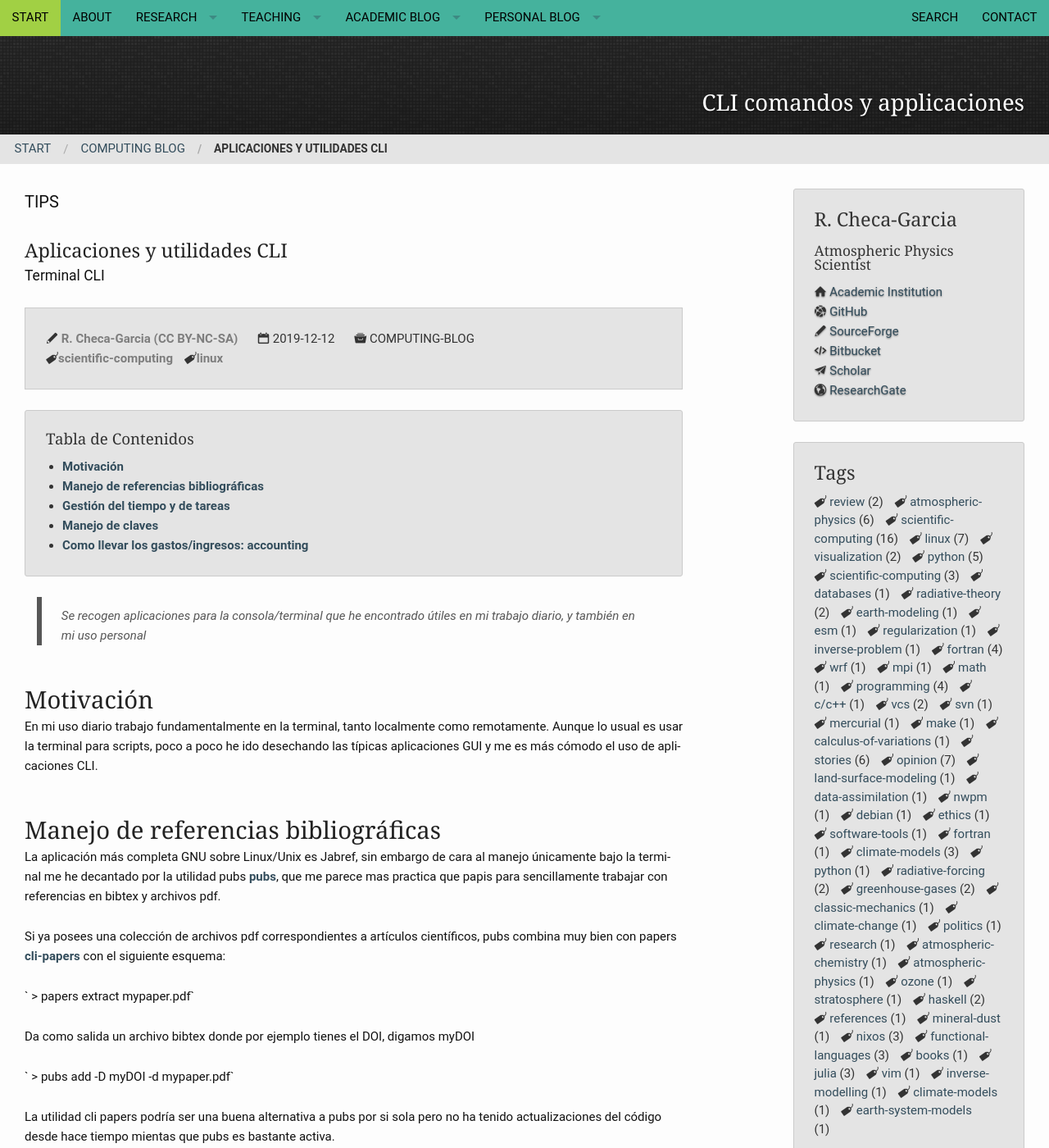
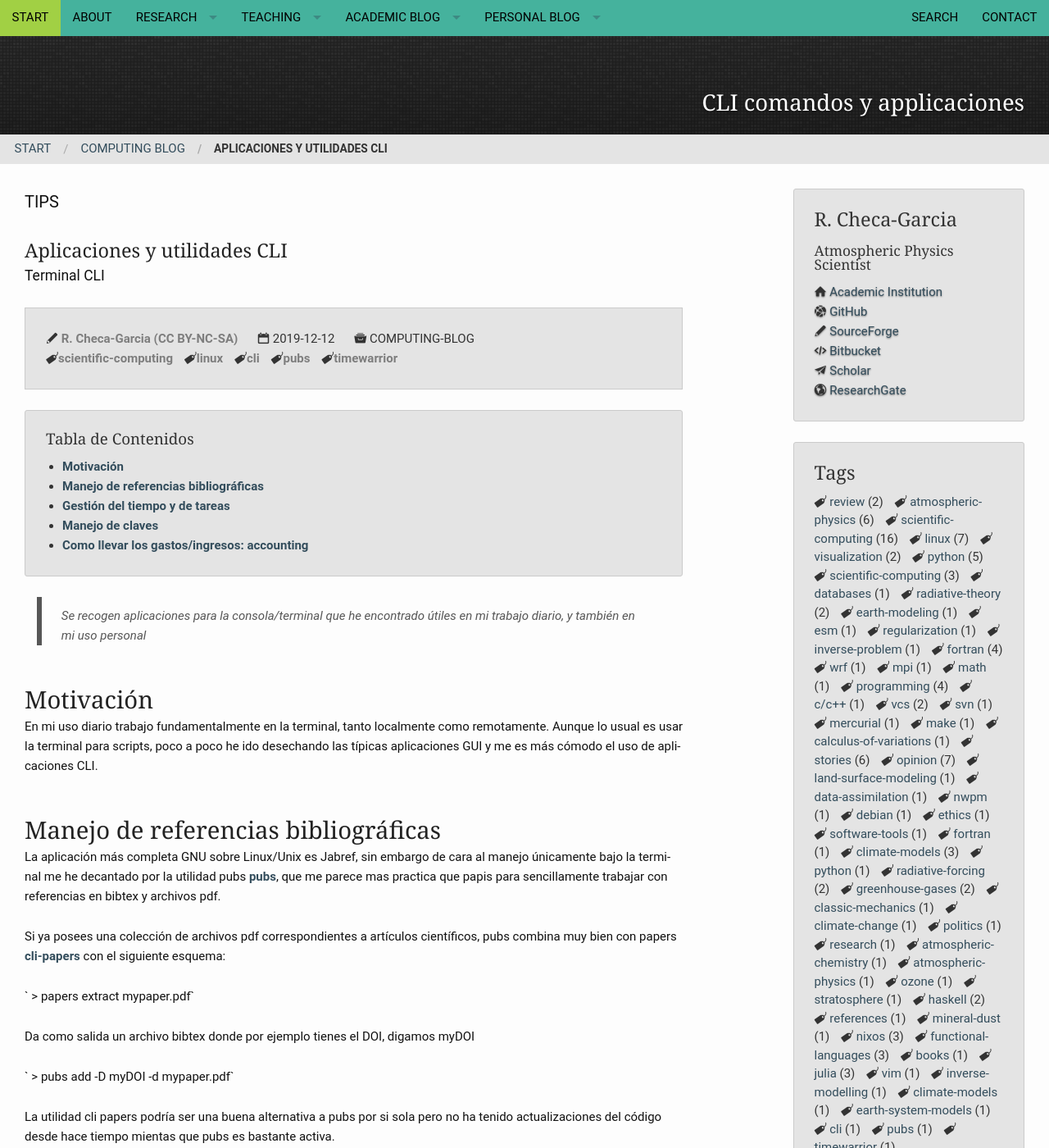
Before and after one commit to RCHG/rchg.github.io, a Jekyll site: the page built from _posts/2019-12-12-CLI-apps-es.md, in a window 1280 px wide and 1400 px high. Shown: the whole window at 82% size. Built offline with Jekyll 4.4.1, drawn with Linux system fonts in a browser that asks for light colours; nearby versions of some CDN libraries; comment, search, counter and statistics services are not loaded.

Commit message:
Update 2019-12-12-CLI-apps-es.md

```diff
--- a/_posts/2019-12-12-CLI-apps-es.md
+++ b/_posts/2019-12-12-CLI-apps-es.md
@@ -6,7 +6,7 @@ title:  "Aplicaciones y utilidades CLI"
 teaser: "Terminal CLI"
 breadcrumb: true
 tags:
-    - [scientific-computing, linux]
+    - [scientific-computing, linux, cli, pubs, timewarrior]
 categories:
     - computing-blog
 header:
@@ -91,6 +91,7 @@ Si sabemos algo del manejo de nuestra shell, podemos manejar de modo ágil nuest
 Ya que nos pedirá confirmación para cada ejecución que haga *xargs* del comando deseado (pubs en este caso). En mi caso, por ejemplo, aparece:
 
 `> pubs list "title:ozone" -k | xargs -l -p -I $  pubs tag $ +ozone`
+
 `> pubs tag Checa_Garcia_2018 +ozone ?...` y nos pide confirmación (y/n).
 
 ## Gestión del tiempo y de tareas
```
